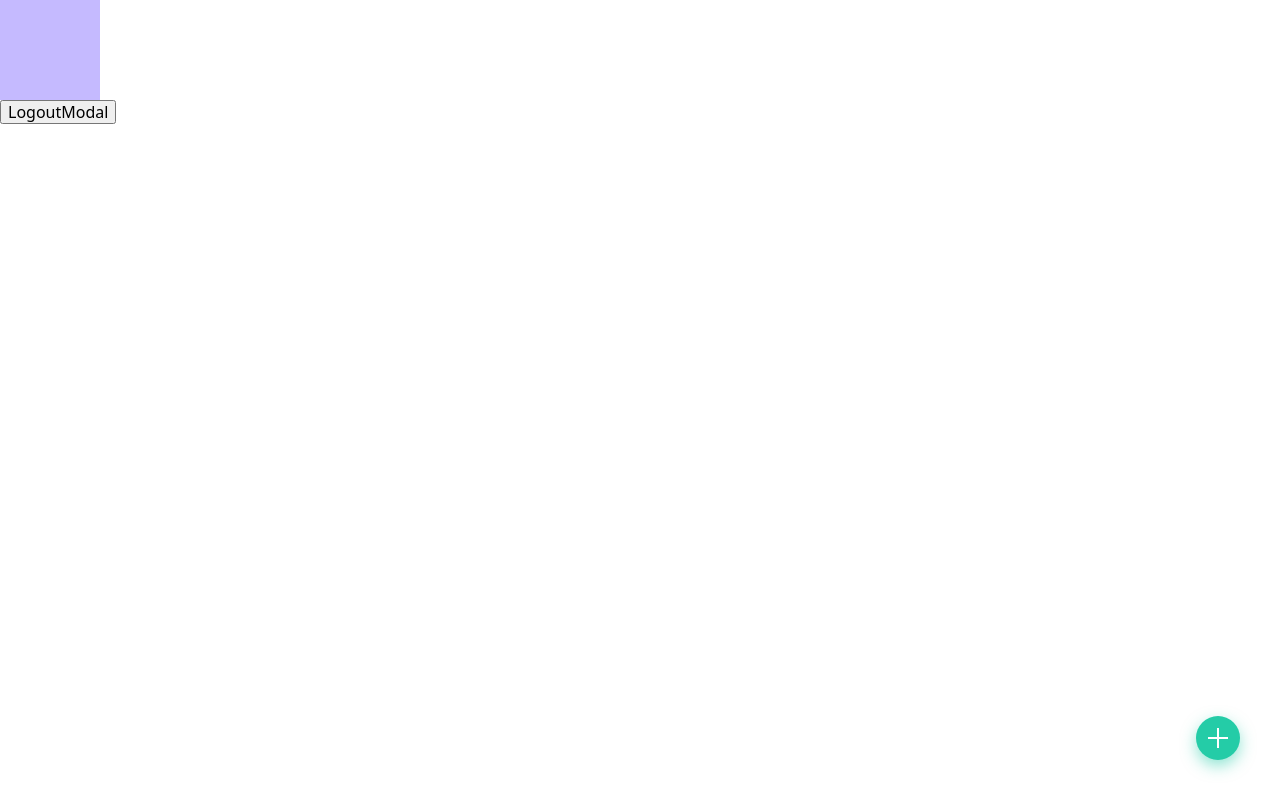
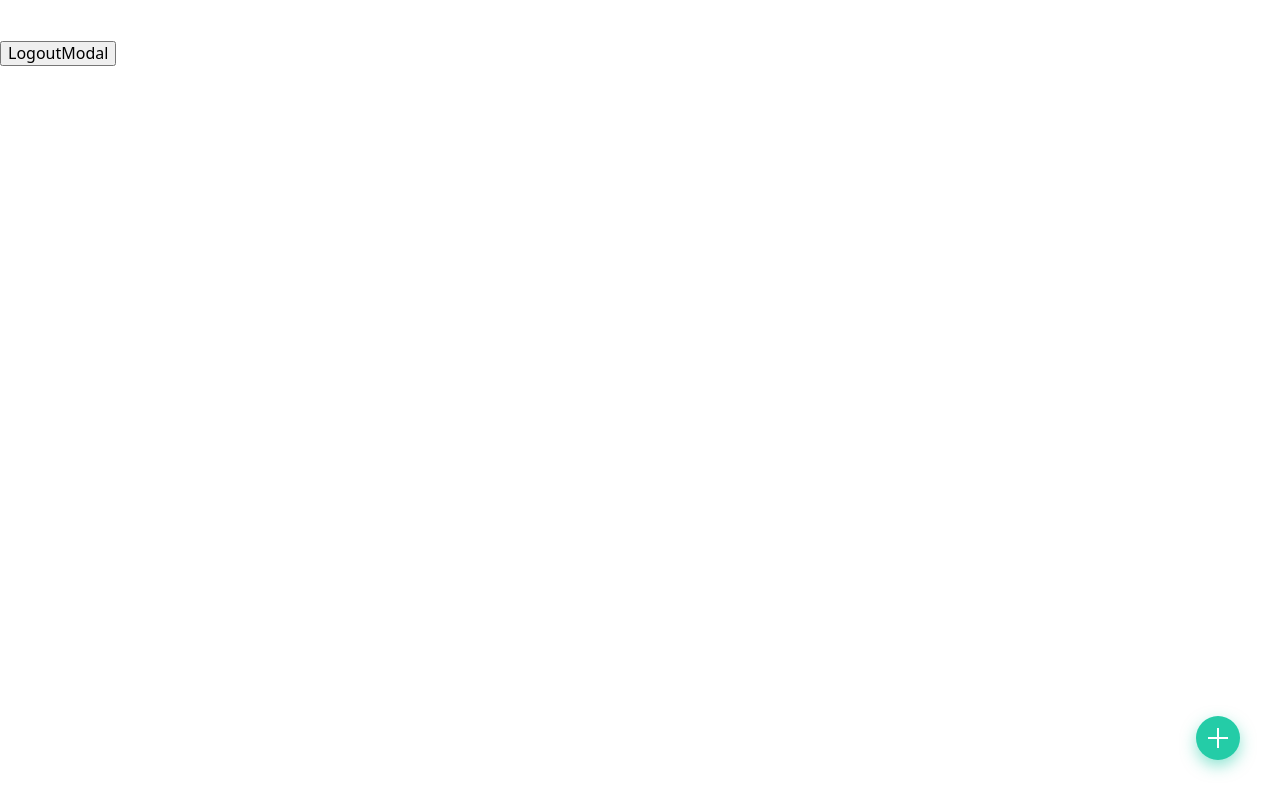
Before and after one commit to KrzysztofRozbicki/goit-wallet-grupa-03-frontend, a React (Vite) app: page /goit-wallet-grupa-03-frontend/navigation in a window 1280 px wide. Built offline with nearby package versions, Linux system fonts and the light colour scheme.

Commit message:
added navigation

```diff
--- a/src/components/DashboardPage/DashboardPage.jsx
+++ b/src/components/DashboardPage/DashboardPage.jsx
@@ -14,13 +14,16 @@ import { Outlet } from 'react-router-dom';
 import css from './DashboardPage.module.css';
 import CurrencyTable from '../Currency/Currency';
 import Balance from '../Balance/Balance';
+import Navigation from '../Navigation/Navigation';
+
 
 export const DashboardPage = () => {
   return (
     <>
-
+      <Navigation />
       <CurrencyTable />
       <Balance />
+
     </>
   );
 };
--- a/src/components/Navigation/Navigation.jsx
+++ b/src/components/Navigation/Navigation.jsx
@@ -6,12 +6,36 @@
 
 import css from './Navigation.module.css';
 
-const Navigation = () => {
+import React from 'react';
+import { NavLink, Outlet } from 'react-router-dom';
+
+function NavigationButtons() {
   return (
-    <>
-      <div className={css.test}></div>
-    </>
+    <div className={css.nav}>
+      <NavLink exact to="/goit-wallet-grupa-03-frontend/" >
+        <div className={css.navBtn}>
+          <svg width="38" height="38" xmlns="http://www.w3.org/2000/svg">
+            <use xlinkHref="/dist/assets/homeBtn.svg#my-home-icon" />
+          </svg>
+        </div>
+      </NavLink>
+      <NavLink to="/goit-wallet-grupa-03-frontend/diagram" >
+        <div className={css.navBtn}>
+          <svg width="38" height="38" xmlns="http://www.w3.org/2000/svg">
+            <use xlinkHref="/dist/assets/statisticsBtn.svg#my-statistics-icon" />
+          </svg>
+        </div>
+      </NavLink>
+      <NavLink to={'currency'} >
+        <div className={css.navBtn}>
+          <svg width="38" height="38" xmlns="http://www.w3.org/2000/svg">
+            <use xlinkHref="/dist/assets/currencyBtn.svg#my-currency-icon" />
+          </svg>
+        </div>
+      </NavLink>
+      <Outlet />
+    </div>
   );
-};
+}
 
-export default Navigation;
+export default NavigationButtons;
--- a/src/components/Navigation/Navigation.module.css
+++ b/src/components/Navigation/Navigation.module.css
@@ -1,6 +1,11 @@
 @import '../../stylesheet/vars.css';
-.test {
-  width: 100px;
-  height: 100px;
-  background-color: var(--background-primary);
+
+.nav {
+  display: flex;
+  flex-direction: row;
+  justify-content: center;
 }
+
+.navBtn.active {
+  fill: #4A56E2;
+}
```
